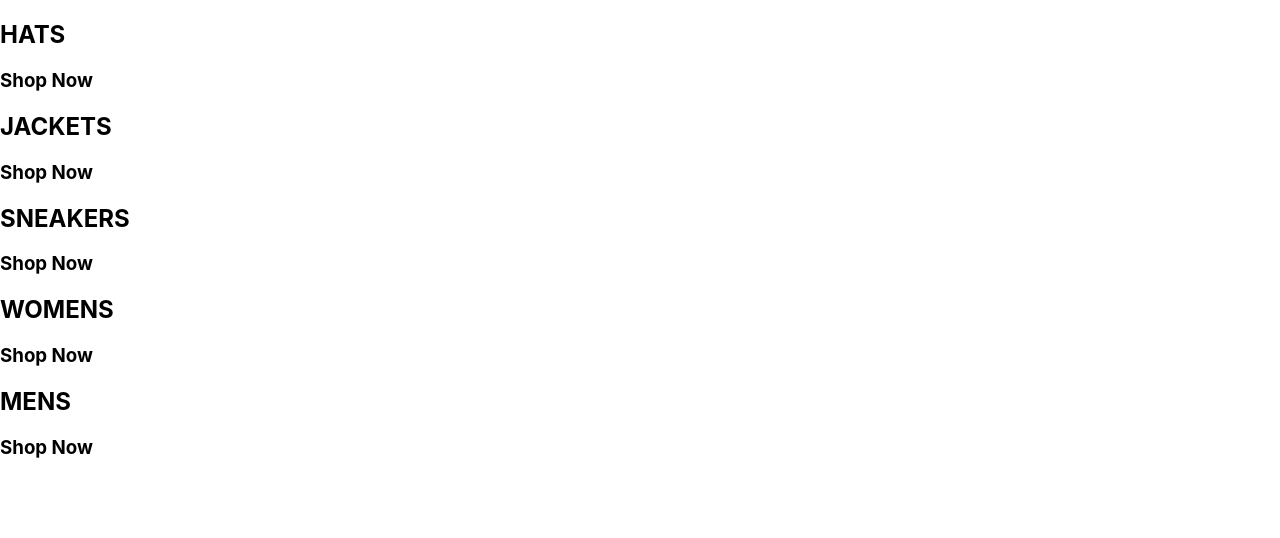
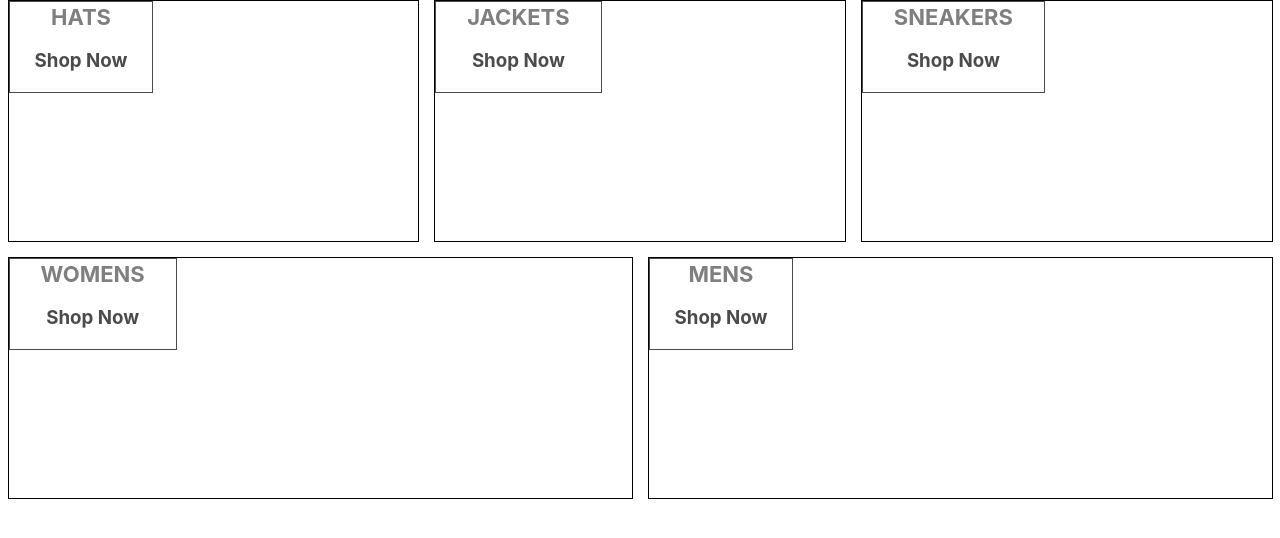
Before and after one commit to mail2prasanthv/ecommerce-app, a React (Create React App) app: page / in a window 1280 px wide. Shown: the top 538 px of the page. Built offline with nearby package versions, Linux system fonts and the light colour scheme.

Commit message:
Step 7: Applying CSS using Sass

```diff
--- a/package.json
+++ b/package.json
@@ -9,6 +9,7 @@
     "react": "^18.2.0",
     "react-dom": "^18.2.0",
     "react-scripts": "5.0.1",
+    "sass": "^1.57.1",
     "web-vitals": "^2.1.4"
   },
   "scripts": {
--- a/src/App.js
+++ b/src/App.js
@@ -1,4 +1,5 @@
 import { getByTitle } from "@testing-library/react";
+import "./categories.styles.scss";
 
 function App() {
 
--- /dev/null
+++ b/src/categories.styles.scss
@@ -0,0 +1,52 @@
+.categories-container {
+  width: 100%;
+  display: flex;
+  flex-wrap: wrap;
+  justify-content: space-between;
+}
+
+.category-container {
+  height: 240px;
+  min-width: 30%;
+  border: 1px solid black;
+  margin: 0 7.5px 15px;
+  flex: 1 1 auto;
+
+
+  &:hover {
+    cursor: pointer;
+
+    & .background-image {
+      transform: scale(1.1);
+      transition: transform 6s cubic-bezier(0.25, 0.45, 0.45, 0.95);
+    }
+
+    & .category-body-container {
+      opacity: 0.9;
+    }
+  }
+  .category-body-container {
+    height: 90px;
+    padding: 0 25px;
+    display: flex;
+    flex-direction: column;
+    align-items: center;
+    justify-content: center;
+    border: 1px solid black;
+    background-color: white;
+    opacity: 0.7;
+    position: absolute;
+
+    h2 {
+      font-weight: bold;
+      margin: 0 6px 0;
+      font-size: 22px;
+      color: #4a4a4a;
+    }
+
+    p {
+      font-weight: lighter;
+      font-size: 16px;
+    }
+  }
+}
```
Also changed, not shown: 1 other file (tests, documents, lock files or other folders).
